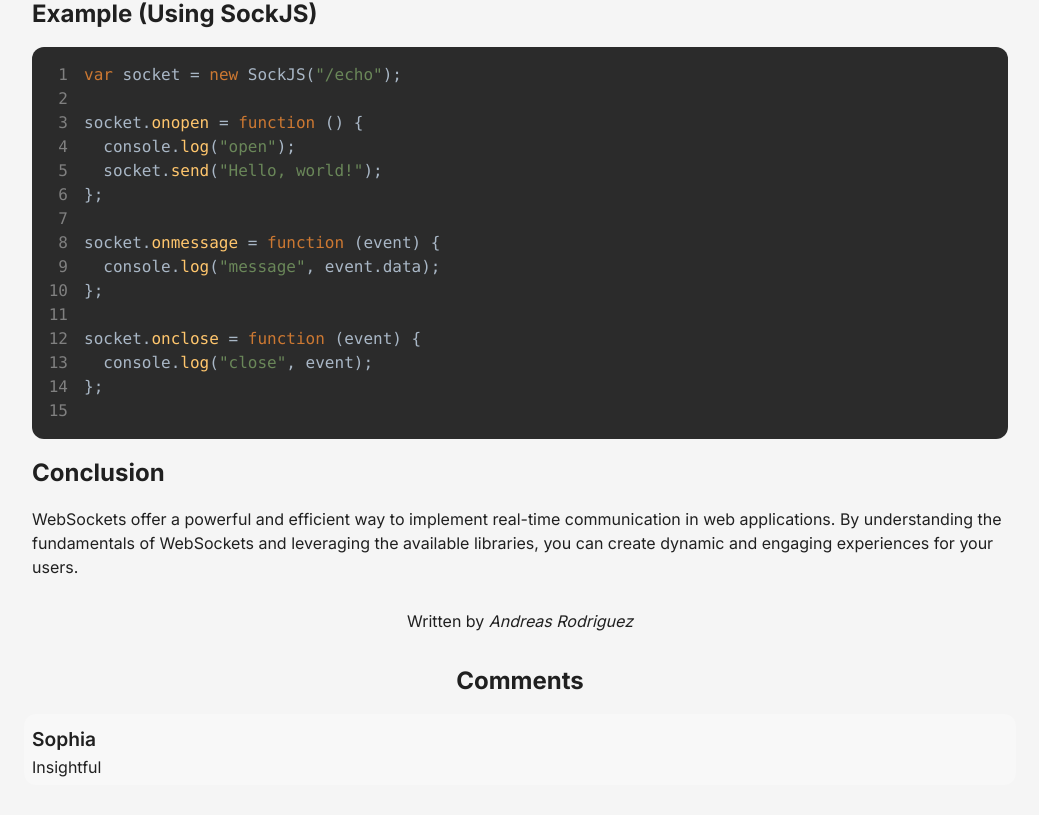
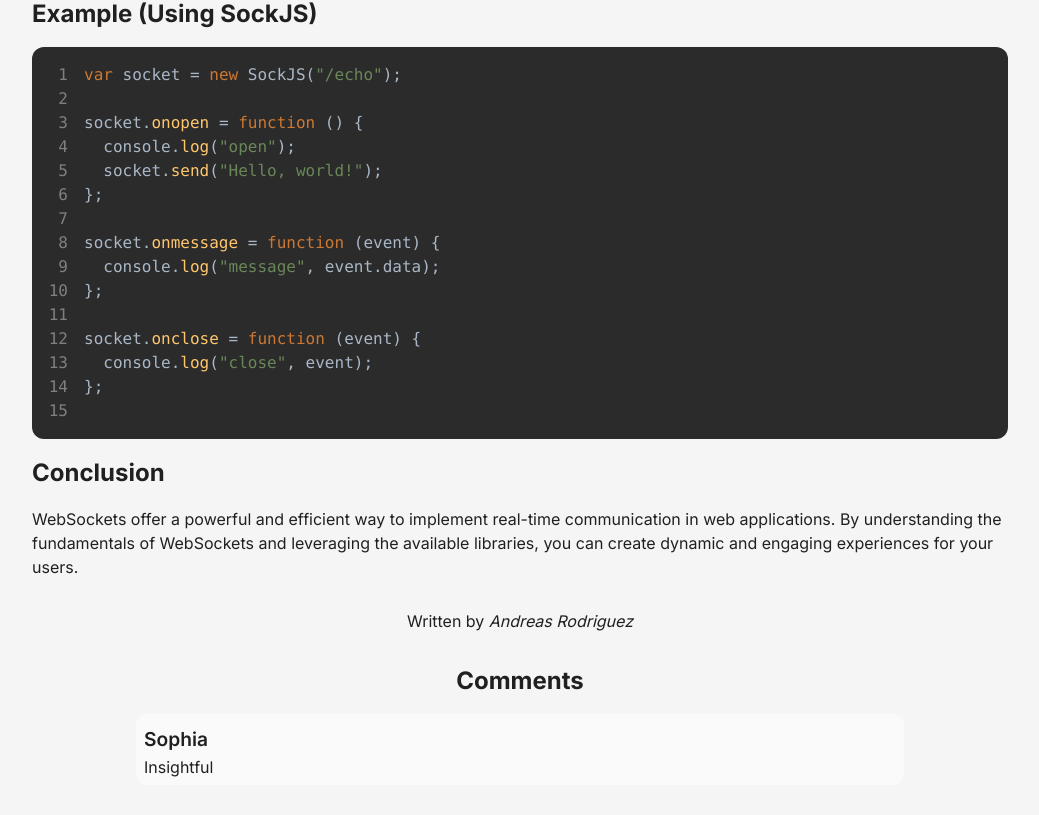
Before and after one commit to climaxmba/readme-blog, a Next.js app: page /blogs/0 in a window 1280 px wide. Shown: the part 1575-2390 px from the top of the page, without its empty margins (120-1159 px from the left). Built offline with nearby package versions, Linux system fonts and the light colour scheme.

Commit message:
Fix comment section width

```diff
--- a/src/components/blogView/blogView.module.scss
+++ b/src/components/blogView/blogView.module.scss
@@ -17,6 +17,7 @@ $container-w: clamp(300px, 100vw, 1024px);
   display: grid;
   width: $container-w;
   padding: 1rem;
+  width: clamp(280px, 100%, 800px);
 
   h1 {
     margin: 1rem 0;
@@ -24,8 +25,8 @@ $container-w: clamp(300px, 100vw, 1024px);
   }
 
   .comment {
-    padding: 8px;
-    background-color: #ffffff40;
+    padding: 0.5rem;
+    background-color: #ffffff80;
     border-radius: 12px;
 
     h2,
```
